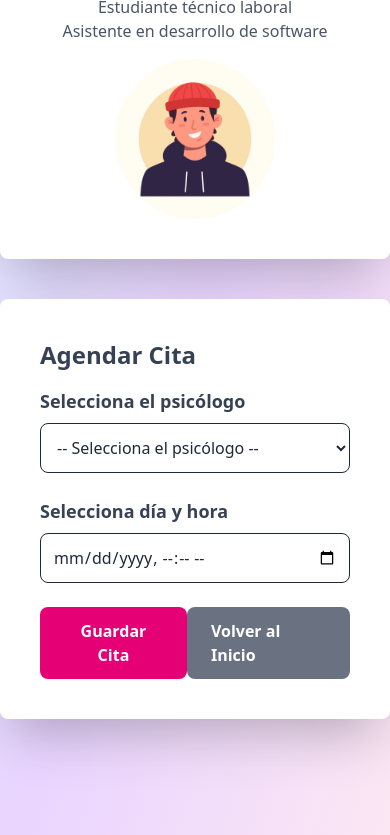
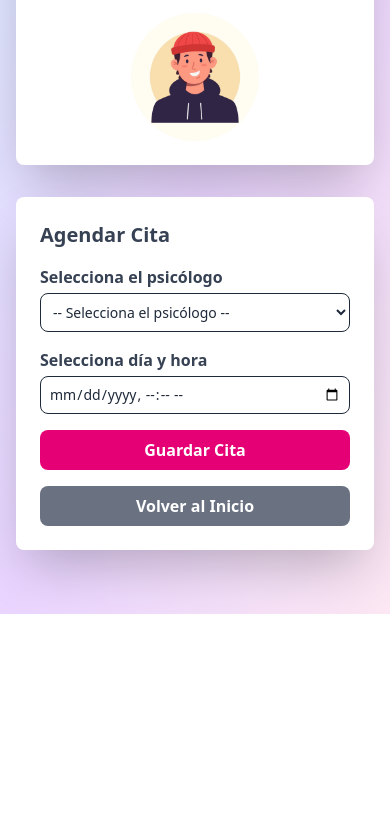
Before and after one commit to jesuazav/Serenitylab-Tailwindcss, a plain HTML site: page pages/vistaestudiante.html in a window 390 px wide. Shown: the part 235-1070 px from the top of the page. After the commit the page ends 849 px from the top, so only its background shows below. Drawn offline with nearby package versions, Linux system fonts and the light colour scheme.

Commit message:
Interfaz estudiante-responsive

```diff
--- a/pages/vistaestudiante.html
+++ b/pages/vistaestudiante.html
@@ -31,23 +31,20 @@
 </nav>
 
 <!-- 🎓 Interfaz de Usuario Estudiante Mejorada -->
-<section class="mt-32 mb-32 h-screen flex flex-col lg:flex-row items-center justify-center gap-10">
-    <!-- Tarjeta de perfil del estudiante -->
-    <div class="bg-white shadow-2xl rounded-lg p-10 max-w-md w-full text-center">
-        <h2 class="text-3xl font-bold text-pink-600">Juan David Montoya</h2>
-        <p class="mt-2 text-gray-600">Estudiante técnico laboral</p>
-        <p class="text-gray-600">Asistente en desarrollo de software</p>
-        <img src="../assets/img/avatar5.png" class="w-40 h-40 mx-auto mt-4 rounded-full object-cover" alt="Foto del estudiante">
+<section class="mt-32 mb-16 flex flex-col md:flex-row items-center justify-center gap-8 px-4">
+    <div class="bg-white shadow-2xl rounded-lg p-6 sm:p-8 max-w-md w-full text-center">
+        <h2 class="text-2xl sm:text-3xl font-bold text-pink-600">Juan David Montoya</h2>
+        <p class="mt-2 text-gray-600 text-sm sm:text-base">Estudiante técnico laboral</p>
+        <p class="text-gray-600 text-sm sm:text-base">Asistente en desarrollo de software</p>
+        <img src="../assets/img/avatar5.png" class="w-32 h-32 sm:w-40 sm:h-40 mx-auto mt-4 rounded-full object-cover" alt="Foto del estudiante">
     </div>
 
-    <!-- Tarjeta de agendamiento de citas -->
-    <div class="bg-white shadow-2xl rounded-lg p-10 max-w-lg w-full">
-        <h3 class="text-2xl font-bold text-gray-700">Agendar Cita</h3>
-        <form class="mt-4 space-y-6">
-            <!-- Selección de psicólogo -->
+    <div class="bg-white shadow-2xl rounded-lg p-6 sm:p-8 max-w-lg w-full">
+        <h3 class="text-xl sm:text-2xl font-bold text-gray-700">Agendar Cita</h3>
+        <form class="mt-4 space-y-4 sm:space-y-6">
             <div>
-                <label class="block text-lg font-semibold text-gray-700">Selecciona el psicólogo</label>
-                <select class="w-full border rounded-lg p-3 mt-2 focus:ring-4 focus:ring-blue-500 transition">
+                <label class="block text-base sm:text-lg font-semibold text-gray-700">Selecciona el psicólogo</label>
+                <select class="w-full border rounded-lg p-2 sm:p-3 mt-1 sm:mt-2 focus:ring-4 focus:ring-blue-500 transition text-sm sm:text-base">
                     <option value="" disabled selected>-- Selecciona el psicólogo --</option>
                     <option>Dr. Lorenzo Saenz </option>
                     <option>Dra. Susana Cespedes </option>
@@ -55,23 +52,20 @@
                 </select>
             </div>
 
-            <!-- Selección de fecha y hora -->
             <div>
-                <label class="block text-lg font-semibold text-gray-700">Selecciona día y hora</label>
-                <input type="datetime-local" class="w-full border rounded-lg p-3 mt-2 focus:ring-4 focus:ring-blue-500 transition">
+                <label class="block text-base sm:text-lg font-semibold text-gray-700">Selecciona día y hora</label>
+                <input type="datetime-local" class="w-full border rounded-lg p-2 sm:p-3 mt-1 sm:mt-2 focus:ring-4 focus:ring-blue-500 transition text-sm sm:text-base">
             </div>
 
-            <!-- Botones de acción -->
-            <div class="flex justify-between">
-                <button type="submit" class="bg-pink-600 text-white font-bold py-3 px-6 rounded-lg hover:bg-pink-700 transition transform hover:scale-105">
+            <div class="flex flex-col sm:flex-row justify-between gap-4 sm:gap-0">
+                <button type="submit" class="bg-pink-600 text-white font-bold py-2 px-4 sm:py-3 sm:px-6 rounded-lg hover:bg-pink-700 transition transform hover:scale-105 text-base sm:text-lg w-full sm:w-auto">
                     Guardar Cita
                 </button>
-                <a href="../index.html" class="bg-gray-500 text-white font-bold py-3 px-6 rounded-lg hover:bg-gray-600 transition transform hover:scale-105">
+                <a href="../index.html" class="bg-gray-500 text-white font-bold py-2 px-4 sm:py-3 sm:px-6 rounded-lg hover:bg-gray-600 transition transform hover:scale-105 text-base sm:text-lg w-full sm:w-auto text-center">
                     Volver al Inicio
                 </a>
             </div>
         </form>
     </div>
 </section>
-
 </body>
```
